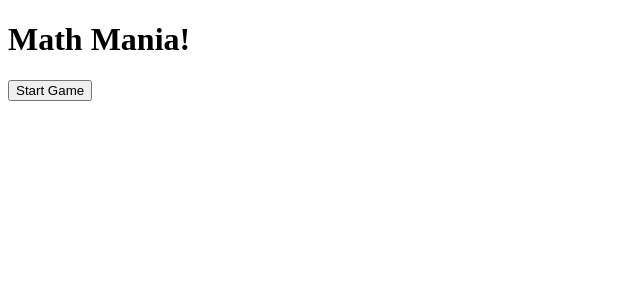
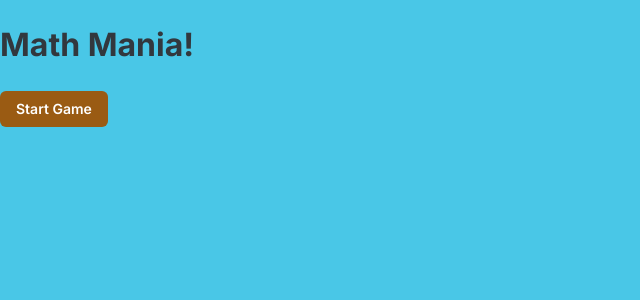
Before and after one commit to johnsonav1992/math-mania, a React (Vite) app: page / in a window 1280 px wide. Shown: the top 300 px of the page, without its empty margins (0-640 px from the left). Built offline with nearby package versions, Linux system fonts and the light colour scheme.

Commit message:
mui joy setup

```diff
--- a/index.html
+++ b/index.html
@@ -4,6 +4,12 @@
     <meta charset="UTF-8" />
     <link rel="icon" type="image/svg+xml" href="src/assets/mathmania.png" />
     <meta name="viewport" content="width=device-width, initial-scale=1.0" />
+    <link rel="preconnect" href="https://fonts.googleapis.com" />
+    <link rel="preconnect" href="https://fonts.gstatic.com" crossorigin />
+    <link
+      rel="stylesheet"
+      href="https://fonts.googleapis.com/css2?family=Inter:wght@300;400;500;600;700&display=swap"
+    />
     <title>Math Mania!</title>
   </head>
   <body>
--- a/package.json
+++ b/package.json
@@ -10,6 +10,9 @@
     "preview": "vite preview"
   },
   "dependencies": {
+    "@emotion/react": "^11.14.0",
+    "@emotion/styled": "^11.14.0",
+    "@mui/joy": "^5.0.0-beta.51",
     "jotai": "^2.11.0",
     "react": "^19.0.0",
     "react-dom": "^19.0.0"
--- a/src/components/Gameboard/Gameboard.tsx
+++ b/src/components/Gameboard/Gameboard.tsx
@@ -1,6 +1,7 @@
 import Block from '../Block/Block';
 import { useAtom } from 'jotai';
 import { screenAtom } from '../../state/state';
+import { Button } from '@mui/joy';
 
 const Gameboard = () => {
   const [screen, setScreen] = useAtom(screenAtom);
@@ -9,7 +10,9 @@ const Gameboard = () => {
     case 'welcome':
       return (
         <div>
-          <button onClick={() => setScreen('selection')}>Start Game</button>
+          <Button onClick={() => setScreen('selection')} color='warning'>
+            Start Game
+          </Button>
         </div>
       );
     case 'selection':
--- a/src/main.tsx
+++ b/src/main.tsx
@@ -1,9 +1,14 @@
 import { StrictMode } from 'react';
 import { createRoot } from 'react-dom/client';
 import App from './App.tsx';
+import { CssBaseline, CssVarsProvider } from '@mui/joy';
+import { theme } from './styles/theme.ts';
 
 createRoot(document.getElementById('root')!).render(
   <StrictMode>
-    <App />
+    <CssVarsProvider theme={theme}>
+      <CssBaseline />
+      <App />
+    </CssVarsProvider>
   </StrictMode>
 );
--- a/src/styles/theme.ts
+++ b/src/styles/theme.ts
@@ -1,6 +1,8 @@
-// export const commonColors = stylex.defineVars({
-//   bgBlue: "#49c7e7",
-// });
+export const commonColors = {
+  bgBlue: '#49c7e7'
+};
+
+import { extendTheme } from '@mui/joy';
 
 export const blockColorDefs = {
   red: '#e7161e',
@@ -14,3 +16,86 @@ export const blockColorDefs = {
   gray: '#aba9aa',
   white: '#fff'
 };
+
+export const theme = extendTheme({
+  colorSchemes: {
+    light: {
+      palette: {
+        red: {
+          primary: blockColorDefs.red,
+          light: blockColorDefs.red,
+          dark: blockColorDefs.red
+        },
+        orange: {
+          primary: blockColorDefs.orange,
+          light: blockColorDefs.orange,
+          dark: blockColorDefs.orange
+        },
+        yellow: {
+          primary: blockColorDefs.yellow,
+          light: blockColorDefs.yellow,
+          dark: blockColorDefs.yellow
+        },
+        green: {
+          primary: blockColorDefs.green,
+          light: blockColorDefs.green,
+          dark: blockColorDefs.green
+        },
+        blue: {
+          primary: blockColorDefs.blue,
+          light: blockColorDefs.blue,
+          dark: blockColorDefs.blue
+        },
+        purple: {
+          primary: blockColorDefs.purple,
+          light: blockColorDefs.purple,
+          dark: blockColorDefs.purple
+        },
+        sevenPurple: {
+          primary: blockColorDefs.sevenPurple,
+          light: blockColorDefs.sevenPurple,
+          dark: blockColorDefs.sevenPurple
+        },
+        pink: {
+          primary: blockColorDefs.pink,
+          light: blockColorDefs.pink,
+          dark: blockColorDefs.pink
+        },
+        gray: {
+          primary: blockColorDefs.gray,
+          light: blockColorDefs.gray,
+          dark: blockColorDefs.gray
+        },
+        white: {
+          primary: blockColorDefs.white,
+          light: blockColorDefs.white,
+          dark: blockColorDefs.white
+        },
+        background: {
+          body: commonColors.bgBlue
+        }
+      }
+    }
+  }
+});
+
+declare module '@mui/joy/styles' {
+  interface Palette {
+    red: CustomColor;
+    orange: CustomColor;
+    yellow: CustomColor;
+    green: CustomColor;
+    blue: CustomColor;
+    purple: CustomColor;
+    sevenPurple: CustomColor;
+    pink: CustomColor;
+    gray: CustomColor;
+    white: CustomColor;
+  }
+}
+
+type CustomColor = {
+  primary: string;
+  light: string;
+  dark: string;
+};
--- a/src/types/types.ts
+++ b/src/types/types.ts
@@ -1,3 +1,3 @@
-import { blockColorDefs } from "../styles/theme.stylex";
+import { blockColorDefs } from '../styles/theme';
 
 export type BlockColors = keyof typeof blockColorDefs;
```
Also changed, not shown: src/components/WelcomeScreen/WelcomeScreen.tsx (added, +7 -0 lines), 1 other file (tests, documents, lock files or other folders).
